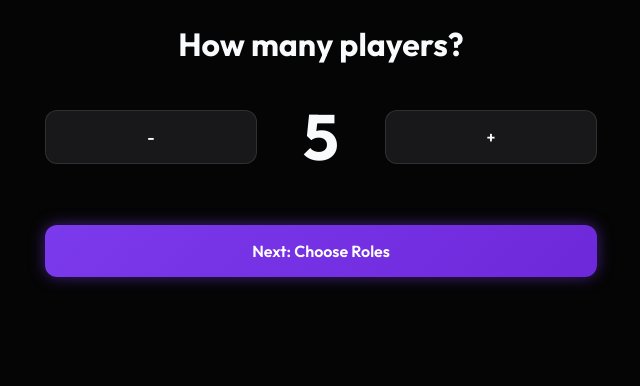
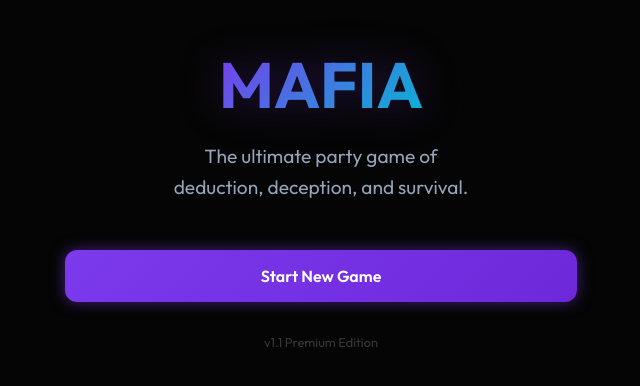
Before and after one commit to gnanaprakash2918/mafia-game, a React (Vite) app: page / in a window 1280 px wide. Shown: the top 386 px of the page, without its empty margins (319-959 px from the left). Built offline with nearby package versions, Linux system fonts and the light colour scheme.

Commit message:
Updated reveals

```diff
--- a/src/App.jsx
+++ b/src/App.jsx
@@ -4,6 +4,7 @@ import { SetupScreen } from './components/Setup/SetupScreen';
 import { RoleReveal } from './components/Game/RoleReveal';
 import { AutoReferee } from './components/Game/AutoReferee';
 import { ManualReferee } from './components/Game/ManualReferee';
+import { WelcomeScreen } from './components/Setup/WelcomeScreen';
 import { GAME_PHASES } from './constants/roles';
 
 function App() {
@@ -11,6 +12,8 @@ function App() {
 
     const renderPhase = () => {
         switch (state.phase) {
+            case GAME_PHASES.WELCOME:
+                return <WelcomeScreen />;
             case GAME_PHASES.SETUP:
                 return <SetupScreen />;
             case GAME_PHASES.ROLE_REVEAL:
--- a/src/components/Game/AutoReferee.jsx
+++ b/src/components/Game/AutoReferee.jsx
@@ -10,17 +10,29 @@ export const AutoReferee = () => {
     const { players, settings } = state;
     const { speak, cancel } = useTTS();
 
-    // Local state for Night sub-phases (which role is waking up)
+    // Local state for Night sub-phases
     const [currentNightRoleIndex, setCurrentNightRoleIndex] = useState(-1);
     const [nightAction, setNightAction] = useState('SLEEP'); // SLEEP, WAKE, ACTION, CLOSE
 
-    // Get unique waking roles sorted by wakeOrder
-    const wakingRoles = [...new Set(
-        players
-            .filter(p => p.role.wakeOrder > 0)
-            .map(p => p.role)
-            .sort((a, b) => a.wakeOrder - b.wakeOrder)
-    )];
+    // Calculate unique waking sequence
+    // 1. Filter players with roles that have wakeOrder > 0
+    // 2. Sort by wakeOrder
+    // 3. Deduplicate by Role ID (so all Mafias wake once together)
+    const wakingPlayers = players.filter(p => p.role.wakeOrder > 0 && p.isAlive);
+    const sortedWakingRoles = wakingPlayers
+        .map(p => p.role)
+        .sort((a, b) => a.wakeOrder - b.wakeOrder);
+
+    // Dedupe logic: Keep first instance of each role ID
+    const uniqueWakingSequences = [];
+    const seenRoles = new Set();
+
+    sortedWakingRoles.forEach(role => {
+        if (!seenRoles.has(role.id)) {
+            uniqueWakingSequences.push(role);
+            seenRoles.add(role.id);
+        }
+    });
 
     // Timers
     const {
@@ -35,16 +47,14 @@ export const AutoReferee = () => {
     );
 
     const handleTimerComplete = () => {
-        // Determine what happens when timer ends
         if (state.phase === GAME_PHASES.DISCUSSION) {
             nextPhase(GAME_PHASES.VOTING);
         } else if (state.phase === GAME_PHASES.NIGHT_ACTIVE) {
-            // Auto-advance night if timer runs out (optional, maybe just warn)
-            handleNextNightStep();
+            // Optional: Auto-closing logic could go here, but manual next is safer for night
         }
     };
 
-    // Orchestrate Night Phase
+    // Orchestrate Night Phase Start
     useEffect(() => {
         if (state.phase === GAME_PHASES.NIGHT_INTRO) {
             speak("Everyone sleep. Close your eyes.", () => {
@@ -55,23 +65,23 @@ export const AutoReferee = () => {
         }
     }, [state.phase]);
 
-    // Orchestrate Night Steps
+    // Orchestrate Night Steps (Wake/Action/Close loop)
     useEffect(() => {
         if (state.phase === GAME_PHASES.NIGHT_ACTIVE && currentNightRoleIndex >= 0) {
-            if (currentNightRoleIndex >= wakingRoles.length) {
-                // Night over
+            // Check if we are done
+            if (currentNightRoleIndex >= uniqueWakingSequences.length) {
                 speak("Everyone wake up. It is now morning.", () => {
                     nextPhase(GAME_PHASES.DAY_INTRO);
                 });
                 return;
             }
 
-            const role = wakingRoles[currentNightRoleIndex];
+            const role = uniqueWakingSequences[currentNightRoleIndex];
 
             if (nightAction === 'WAKE') {
                 speak(`${role.name}, wake up.`, () => {
                     setNightAction('ACTION');
-                    resetTimer(20); // Give 20s for action
+                    resetTimer(20);
                     startTimer();
                 });
             } else if (nightAction === 'CLOSE') {
@@ -87,7 +97,6 @@ export const AutoReferee = () => {
     // Orchestrate Day Phase
     useEffect(() => {
         if (state.phase === GAME_PHASES.DAY_INTRO) {
-            // Transition immediately to discussion after intro
             nextPhase(GAME_PHASES.DISCUSSION);
             resetTimer(settings.timers.discussion);
             startTimer();
@@ -102,7 +111,7 @@ export const AutoReferee = () => {
     };
 
     if (state.phase === GAME_PHASES.NIGHT_ACTIVE) {
-        const currentRole = wakingRoles[currentNightRoleIndex];
+        const currentRole = uniqueWakingSequences[currentNightRoleIndex];
         return (
             <div className="fade-in" style={{ textAlign: 'center', marginTop: '40px' }}>
                 <h2 style={{ fontSize: '3rem', marginBottom: '24px' }}>Night Phase</h2>
@@ -133,6 +142,19 @@ export const AutoReferee = () => {
         );
     }
 
+    // Voting Phase (Auto-Referee View)
+    if (state.phase === GAME_PHASES.VOTING) {
+        return (
+            <div className="fade-in" style={{ textAlign: 'center', marginTop: '40px' }}>
+                <h2 style={{ fontSize: '3rem', marginBottom: '24px' }}>Voting Time</h2>
+                <div style={{ fontSize: '1.2rem', marginBottom: '40px', color: 'var(--text-muted)' }}>
+                    Ask players to vote. Eliminate the loser manually if needed using Referee controls.
+                </div>
+                <Button onClick={() => nextPhase(GAME_PHASES.NIGHT_INTRO)}>End Day (Start Night)</Button>
+            </div>
+        );
+    }
+
     return (
         <div style={{ textAlign: 'center', marginTop: '50px' }}>
             <h2>Phase: {state.phase}</h2>
--- a/src/components/Game/ManualReferee.jsx
+++ b/src/components/Game/ManualReferee.jsx
@@ -2,9 +2,10 @@ import React from 'react';
 import { useGame } from '../../context/GameContext';
 import { Button } from '../Shared/Button';
 import { GAME_PHASES } from '../../constants/roles';
+import { WinDeclaration } from './WinDeclaration';
 
 export const ManualReferee = () => {
-    const { state, dispatch, nextPhase, killPlayer } = useGame();
+    const { state, dispatch, nextPhase } = useGame();
     const { players, phase } = state;
 
     const toggleLife = (player) => {
@@ -17,11 +18,15 @@ export const ManualReferee = () => {
         });
     };
 
+    const handleEndGame = () => {
+        dispatch({ type: 'RESET_GAME' });
+    };
+
     return (
         <div className="fade-in" style={{ paddingBottom: '40px' }}>
             <div style={{ display: 'flex', justifyContent: 'space-between', alignItems: 'center', marginBottom: '24px' }}>
                 <h2 style={{ fontSize: '2rem' }}>Referee Dashboard</h2>
-                <Button variant="secondary" onClick={() => nextPhase(GAME_PHASES.SETUP)} style={{ width: 'auto' }}>
+                <Button variant="secondary" onClick={handleEndGame} style={{ width: 'auto' }}>
                     End Game
                 </Button>
             </div>
@@ -45,10 +50,19 @@ export const ManualReferee = () => {
                         disabled={phase === GAME_PHASES.VOTING}
                     >Start Voting</Button>
                 </div>
+
                 <div style={{ marginTop: '16px', color: 'var(--primary)', fontWeight: 'bold' }}>
                     Current Phase: {phase}
                 </div>
+
+                {phase === GAME_PHASES.VOTING && (
+                    <p style={{ marginTop: '8px', color: 'var(--text-muted)', fontSize: '0.9rem' }}>
+                        Tip: Ask players to vote. If someone is eliminated, use the "Kill" button below.
+                    </p>
+                )}
             </div>
+
+            <WinDeclaration />
 
             <h3 style={{ marginBottom: '16px' }}>Player Status</h3>
             <div style={{ display: 'flex', flexDirection: 'column', gap: '12px' }}>
@@ -60,7 +74,7 @@ export const ManualReferee = () => {
                         padding: '16px',
                         background: player.isAlive ? 'var(--bg-tertiary)' : 'rgba(239, 68, 68, 0.1)',
                         borderRadius: 'var(--radius-md)',
-                        borderLeft: `4px solid ${player.role.team === 'MAFIA' ? 'var(--danger)' : 'var(--success)'}`
+                        borderLeft: `4px solid ${player.role.color || (player.role.team === 'MAFIA' ? 'var(--danger)' : 'var(--success)')}`
                     }}>
                         <div>
                             <div style={{ fontWeight: 'bold', fontSize: '1.2rem', textDecoration: player.isAlive ? 'none' : 'line-through' }}>
--- a/src/components/Game/RoleReveal.jsx
+++ b/src/components/Game/RoleReveal.jsx
@@ -9,6 +9,11 @@ export const RoleReveal = () => {
     const [isRevealed, setIsRevealed] = useState(false);
 
     const currentPlayer = players[currentTurnIndex];
+
+    // Find partners if current player is Mafia
+    const partners = currentPlayer.role.team === 'MAFIA'
+        ? players.filter(p => p.id !== currentPlayer.id && p.role.team === 'MAFIA')
+        : [];
 
     const handleReveal = () => {
         setIsRevealed(true);
@@ -51,15 +56,31 @@ export const RoleReveal = () => {
                         <h2 style={{ fontSize: '1.5rem', marginBottom: '24px', color: 'var(--text-muted)' }}>You are</h2>
                         <h1 style={{
                             fontSize: '3.5rem',
-                            color: currentPlayer.role.team === 'MAFIA' ? 'var(--danger)' : 'var(--success)',
+                            color: currentPlayer.role.color || (currentPlayer.role.team === 'MAFIA' ? 'var(--danger)' : 'var(--success)'),
                             marginBottom: '16px',
                             textShadow: '0 0 20px rgba(0,0,0,0.5)'
                         }}>
                             {currentPlayer.role.name}
                         </h1>
-                        <p style={{ fontSize: '1.2rem', marginBottom: '48px', lineHeight: '1.6' }}>
+                        <p style={{ fontSize: '1.2rem', marginBottom: '24px', lineHeight: '1.6' }}>
                             {currentPlayer.role.description}
                         </p>
+
+                        {partners.length > 0 && (
+                            <div style={{
+                                marginBottom: '32px',
+                                padding: '16px',
+                                background: 'rgba(239, 68, 68, 0.1)',
+                                borderRadius: 'var(--radius-md)',
+                                border: '1px solid var(--danger)'
+                            }}>
+                                <h3 style={{ color: 'var(--danger)', marginBottom: '8px', fontSize: '0.9rem', textTransform: 'uppercase', letterSpacing: '1px' }}>Your Partners</h3>
+                                <div style={{ fontSize: '1.1rem', fontWeight: 'bold' }}>
+                                    {partners.map(p => p.name).join(', ')}
+                                </div>
+                            </div>
+                        )}
+
                         <Button onClick={handleNext}>
                             {currentTurnIndex < players.length - 1 ? 'Pass to Next Player' : 'Start Night'}
                         </Button>
--- /dev/null
+++ b/src/components/Game/WinDeclaration.jsx
@@ -0,0 +1,24 @@
+import React from 'react';
+import { useGame } from '../../context/GameContext';
+import { Button } from '../Shared/Button';
+import { TEAMS, GAME_PHASES } from '../../constants/roles';
+
+export const WinDeclaration = () => {
+    const { nextPhase } = useGame();
+
+    const declareWin = (team) => {
+        // ideally update status to GAME_OVER or just reset
+        alert(`${team} Wins!`); // Placeholder for now or a modal
+        nextPhase(GAME_PHASES.WELCOME);
+    };
+
+    return (
+        <div style={{ padding: '16px', background: 'var(--bg-secondary)', borderRadius: 'var(--radius-md)', marginTop: '24px' }}>
+            <h3 style={{ marginBottom: '16px', color: 'var(--text-muted)' }}>Declare Winner</h3>
+            <div style={{ display: 'flex', gap: '8px' }}>
+                <Button variant="danger" onClick={() => declareWin('MAFIA')} style={{ padding: '8px' }}>Mafia Wins</Button>
+                <Button variant="primary" onClick={() => declareWin('VILLAGE')} style={{ padding: '8px', background: 'var(--success)' }}>Village Wins</Button>
+            </div>
+        </div>
+    );
+};
--- /dev/null
+++ b/src/components/Setup/WelcomeScreen.jsx
@@ -0,0 +1,49 @@
+import React from 'react';
+import { useGame } from '../../context/GameContext';
+import { Button } from '../Shared/Button';
+import { GAME_PHASES } from '../../constants/roles';
+
+export const WelcomeScreen = () => {
+    const { nextPhase } = useGame();
+
+    return (
+        <div className="fade-in" style={{
+            height: '100%',
+            display: 'flex',
+            flexDirection: 'column',
+            alignItems: 'center',
+            justifyContent: 'center',
+            textAlign: 'center',
+            padding: '20px'
+        }}>
+            <h1 style={{
+                fontSize: '4rem',
+                fontWeight: '800',
+                marginBottom: '16px',
+                background: 'linear-gradient(135deg, var(--primary), var(--accent))',
+                WebkitBackgroundClip: 'text',
+                WebkitTextFillColor: 'transparent',
+                filter: 'drop-shadow(0 0 20px rgba(124, 58, 237, 0.3))'
+            }}>
+                MAFIA
+            </h1>
+            <p style={{
+                fontSize: '1.2rem',
+                color: 'var(--text-muted)',
+                maxWidth: '300px',
+                marginBottom: '48px',
+                lineHeight: '1.6'
+            }}>
+                The ultimate party game of deduction, deception, and survival.
+            </p>
+
+            <Button onClick={() => nextPhase(GAME_PHASES.SETUP)} style={{ maxWidth: '300px' }}>
+                Start New Game
+            </Button>
+
+            <div style={{ marginTop: '32px', fontSize: '0.8rem', color: 'rgba(255,255,255,0.2)' }}>
+                v1.1 Premium Edition
+            </div>
+        </div>
+    );
+};
--- a/src/constants/roles.js
+++ b/src/constants/roles.js
@@ -1,95 +1,110 @@
+export const TEAMS = {
+    VILLAGE: 'VILLAGE',
+    MAFIA: 'MAFIA',
+    NEUTRAL: 'NEUTRAL',
+};
+
 export const ROLES = {
-    // Classic Roles
+    // --- Top Priority Roles ---
+    MAFIA: {
+        id: 'mafia',
+        name: 'Mafia',
+        team: TEAMS.MAFIA,
+        description: 'Work with other Mafia to eliminate the town.',
+        wakeOrder: 1,
+        color: 'var(--danger)', // Red
+    },
     GODFATHER: {
         id: 'godfather',
         name: 'Godfather',
-        team: 'MAFIA',
-        description: 'Leader of the Mafia. Identify yourself to other Mafia members.',
+        team: TEAMS.MAFIA,
+        description: 'Leader of the Mafia. Identify yourself to other Mafia.',
         wakeOrder: 1,
-    },
-    MAFIA: {
-        id: 'mafia',
-        name: 'Mafia',
-        team: 'MAFIA',
-        description: 'Work with the Godfather to eliminate the town.',
-        wakeOrder: 1,
+        color: 'var(--danger)',
     },
     DOCTOR: {
         id: 'doctor',
         name: 'Doctor',
-        team: 'VILLAGE',
+        team: TEAMS.VILLAGE,
         description: 'Protect one person from being killed each night.',
-        wakeOrder: 2,
+        wakeOrder: 3, // Wake after Detective
+        color: 'var(--success)', // Green
     },
     DETECTIVE: {
         id: 'detective',
         name: 'Detective',
-        team: 'VILLAGE',
+        team: TEAMS.VILLAGE,
         description: 'Investigate one person each night to find their role.',
-        wakeOrder: 3,
+        wakeOrder: 2, // Wake after Mafia
+        color: 'var(--success)',
+    },
+    JESTER: {
+        id: 'jester',
+        name: 'Jester',
+        team: TEAMS.NEUTRAL,
+        description: 'Trick the town into voting you out.',
+        wakeOrder: -1,
+        color: 'var(--warning)', // Yellow/Orange
     },
     VILLAGER: {
         id: 'villager',
         name: 'Villager',
-        team: 'VILLAGE',
+        team: TEAMS.VILLAGE,
         description: 'Find the Mafia and vote them out during the day.',
         wakeOrder: -1,
+        color: 'var(--success)',
     },
 
-    // Crazy Roles
+    // --- Crazy/Other Roles ---
     VIGILANTE: {
         id: 'vigilante',
         name: 'Vigilante',
-        team: 'VILLAGE',
+        team: TEAMS.VILLAGE,
         description: 'You can take the law into your own hands and kill a suspect.',
         wakeOrder: 4,
+        color: 'var(--success)',
     },
     MAYOR: {
         id: 'mayor',
         name: 'Mayor',
-        team: 'VILLAGE',
+        team: TEAMS.VILLAGE,
         description: 'Your vote counts as two.',
         wakeOrder: -1,
+        color: 'var(--success)',
     },
     FRAMER: {
         id: 'framer',
         name: 'Framer',
-        team: 'MAFIA',
+        team: TEAMS.MAFIA,
         description: 'Choose a player to appear as Mafia to the Detective.',
-        wakeOrder: 0,
+        wakeOrder: 0, // Wake first? Or with Mafia? Let's say with Mafia for now or specific slot.
+        // Simplifying: Framer wakes with Mafia for now in basic logic, or specifically before.
+        // User requested sequence: Sleep -> Mafia -> Detective -> Doctor -> Wake.
+        // Framer usually acts with Mafia or separate. Let's keep wakeOrder simple for now.
+        color: 'var(--danger)',
     },
     EXECUTIONER: {
         id: 'executioner',
         name: 'Executioner',
-        team: 'NEUTRAL',
+        team: TEAMS.NEUTRAL,
         description: 'Your goal is to get a specific target lynched.',
         wakeOrder: -1,
-    },
-    JESTER: {
-        id: 'jester',
-        name: 'Jester',
-        team: 'NEUTRAL',
-        description: 'Trick the town into voting you out.',
-        wakeOrder: -1,
+        color: 'var(--warning)',
     },
 
     // Premium Exclusive
     ISEKAI: {
         id: 'isekai',
         name: 'Isekai',
-        team: 'NEUTRAL',
+        team: TEAMS.NEUTRAL,
         description: 'You are from another world. You must survive until the end.',
         wakeOrder: -1,
+        color: 'var(--accent)', // Cyan?
     },
 };
 
-export const TEAMS = {
-    VILLAGE: 'VILLAGE',
-    MAFIA: 'MAFIA',
-    NEUTRAL: 'NEUTRAL',
-};
-
 export const GAME_PHASES = {
+    WELCOME: 'WELCOME', // New phase
     SETUP: 'SETUP',
     ROLE_REVEAL: 'ROLE_REVEAL',
     NIGHT_INTRO: 'NIGHT_INTRO',
--- a/src/context/GameContext.jsx
+++ b/src/context/GameContext.jsx
@@ -4,7 +4,7 @@ import { GAME_PHASES } from '../constants/roles';
 const GameContext = createContext();
 
 const initialState = {
-    phase: GAME_PHASES.SETUP,
+    phase: GAME_PHASES.WELCOME,
     players: [], // { id, name, role, isAlive, status }
     settings: {
         playerCount: 5,
--- a/src/index.css
+++ b/src/index.css
@@ -12,6 +12,8 @@
   --accent: #06b6d4;
   --danger: #ef4444;
   --success: #22c55e;
+  --warning: #f59e0b;
+  /* Amber 500 */
 
   --text-main: #f8fafc;
   --text-muted: #94a3b8;
@@ -79,3 +81,19 @@ button {
 .btn-primary:active {
   transform: scale(0.98);
 }
+
+.fade-in {
+  animation: fadeIn 0.5s ease-out;
+}
+
+@keyframes fadeIn {
+  from {
+    opacity: 0;
+    transform: translateY(10px);
+  }
+
+  to {
+    opacity: 1;
+    transform: translateY(0);
+  }
+}
```
